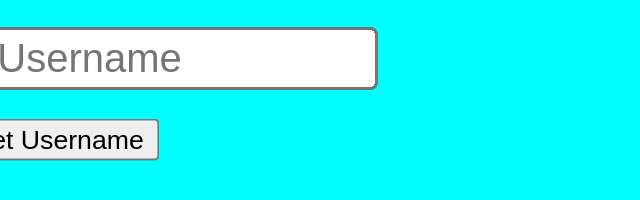
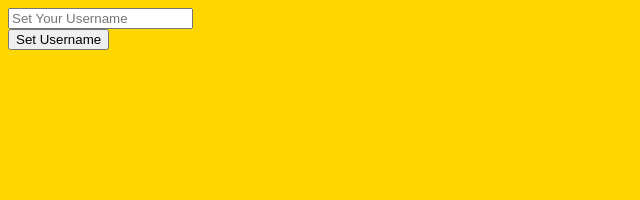
Before and after one commit to 523room/socket-chat, a website: page Public/index.html in a window 1280 px wide. Shown: the whole page, without its empty margins (0-640 px from the left). Drawn offline with nearby package versions, Linux system fonts and the light colour scheme; no server answers.

Commit message:
Fabrics are on....

```diff
--- a/Public/index.html
+++ b/Public/index.html
@@ -4,16 +4,8 @@
     <title>JV Socket App</title>
     <style>
       body {
-        background-color: cyan;
+        background-color: gold;
       }
-      input{
-        margin-top:40px;
-        transform:scale(3);
-}
-      button{
-        margin-top:60px;
-        transform:scale(2);
-}
     </style>
   </head>
   <body>
@@ -48,9 +40,7 @@
           socket.emit('message', {desc:"@"+username+": "+msg.value});
         }
           msg.value = "";
-        alert("MESSAGE SENT");
       }
-      alert("LAST ALERT : ALL UP AND WORKING");
     </script>
   </body>
 </html>
--- a/Server/server.js
+++ b/Server/server.js
@@ -19,7 +19,7 @@ io.on('connection', function(socket){
   console.log('A user is connected.');
 
   socket.on('disconnect', function () {
-    console.log('A user is disconnected.');
+    console.log(`${socket.username} is disconnected.`);
   });
 
   socket.on('message', function(data) {
```
